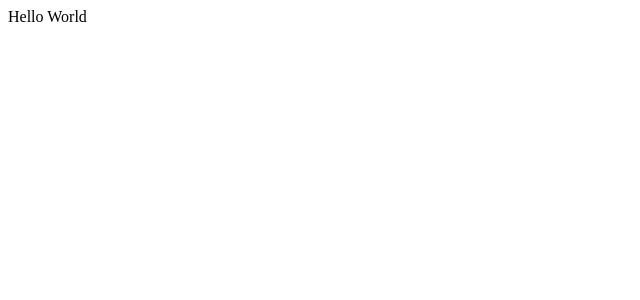
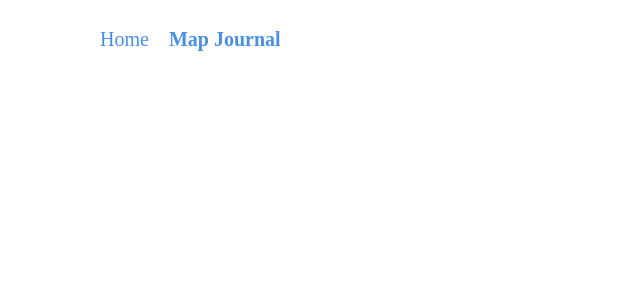
Before and after one commit to jasonrberney/react-mapbox, a React app: page /mapjournal in a window 1280 px wide. Shown: the top 300 px of the page, without its empty margins (0-640 px from the left). Built offline with nearby package versions, Linux system fonts and the light colour scheme.

Commit message:
Add Navigation bar. Renamed files to JSX.

```diff
--- /dev/null
+++ b/src/components/Navigation/Navigation.jsx
@@ -0,0 +1,24 @@
+import React, { Component } from 'react'
+import { NavLinke, NavLink } from 'react-router-dom'
+import { navContainer, link, active, container } from './styles.css'
+
+class Navigation extends Component {
+    render () {
+        return (
+            <div className='container'>
+                <nav className='navContainer'>
+                    <ul>
+                        <li>
+                            <NavLink exact className='link' activeClassName='active' to='/'>{'Home'}</NavLink>
+                        </li>
+                        <li>
+                            <NavLink className='link' activeClassName='active' to='/mapjournal'>{'Map Journal'}</NavLink>
+                        </li>
+                    </ul>
+                </nav>
+            </div>
+        )
+    }
+}
+
+export default Navigation
--- /dev/null
+++ b/src/components/Navigation/styles.css
@@ -0,0 +1,39 @@
+.container {
+    width: 100%;
+    color: #4a90e2;
+    font-size: 20px;
+}
+
+.navContainer {
+    display: flex;
+    flex-direction: row;
+    justify-content: space-between;
+    align-items: center;
+    width: 100%;
+    max-width: 1100px;
+    margin: 0px auto;
+}
+
+.navContainer ul {
+    display: flex;
+    flex-direction: row;
+    padding: 0;
+}
+
+.navContainer li {
+    list-style-type: none;
+    padding: 0 10px;
+}
+
+.active {
+    font-weight: bold;
+}
+
+.link {
+    color: inherit;
+    text-decoration: none;
+}
+
+.link:hover {
+    color: #1877E6;
+}
--- a/src/config/routes.js
+++ /dev/null
@@ -1,13 +0,0 @@
-import React from 'react'
-import { BrowserRouter as Router, Route } from 'react-router-dom'
-import AppContainer from '../containers/App/AppContainer.js'
-
-const routes = (
-    <Router>
-        <div>
-            <Route path='/' component={AppContainer} />
-        </div>
-    </Router>
-)
-
-export default routes
--- /dev/null
+++ b/src/config/routes.jsx
@@ -0,0 +1,18 @@
+import React from 'react'
+import { BrowserRouter as Router, Route, Switch } from 'react-router-dom'
+import AppContainer from '../containers/App/AppContainer.jsx'
+import Navigation from '../components/Navigation/Navigation.jsx'
+
+const routes = (
+    <Router>
+        <div>
+            <Navigation />
+            <Switch>
+                <Route exact path='/' component={AppContainer} />
+                <Route exact path='/test' component={AppContainer} />
+            </Switch>
+        </div>
+    </Router>
+)
+
+export default routes
--- a/src/index.js
+++ b/src/index.js
@@ -1,8 +1,8 @@
 import React from 'react'
 import ReactDOM from 'react-dom'
 //import App from './App.jsx'
-import routes from './config/routes.js'
-console.log("Hello")
+import routes from './config/routes.jsx'
+
 ReactDOM.render(
     routes,
     document.getElementById('root')
```
Also changed, not shown: src/containers/App/AppContainer.jsx (renamed from src/containers/App/AppContainer.js).
